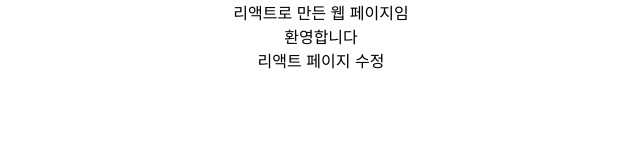
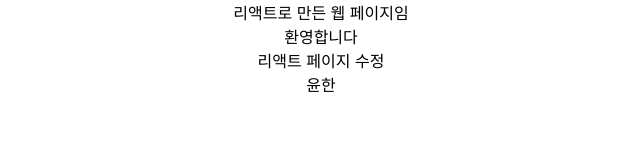
Before and after one commit to rokmc1256/2024_hoseo_project, a React (Create React App) app in the folder hoseo_graduation/: page / in a window 1280 px wide. Shown: the top 162 px of the page, without its empty margins (319-959 px from the left). Built offline with nearby package versions, Linux system fonts and the light colour scheme.

Commit message:
윤한업로드

```diff
--- a/hoseo_graduation/src/App.js
+++ b/hoseo_graduation/src/App.js
@@ -7,6 +7,7 @@ function App() {
       <div>리액트로 만든 웹 페이지임</div>
       <div>환영합니다</div>
       <div>리액트 페이지 수정</div>
+      <div>윤한</div>
     </div>
   );
 }
```
